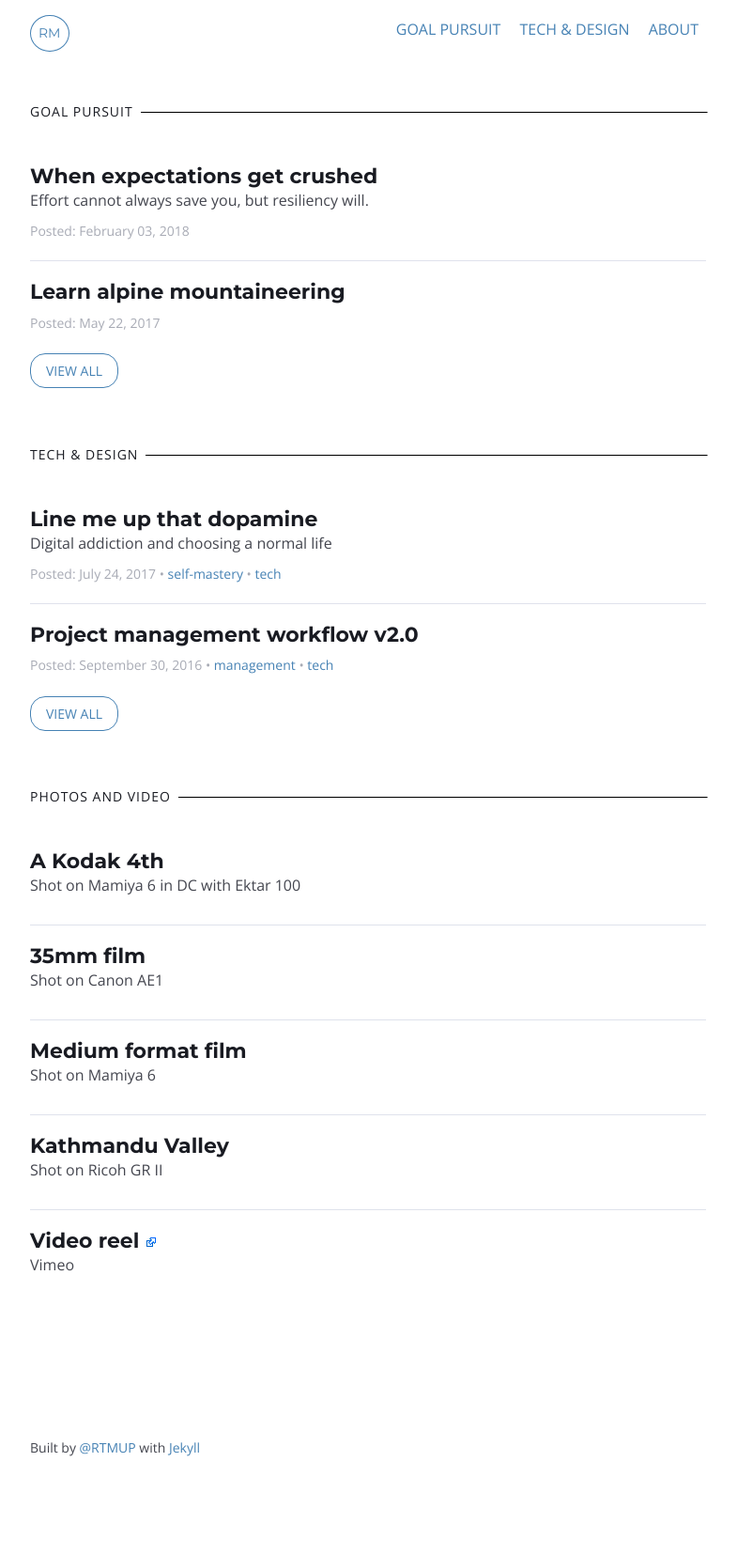
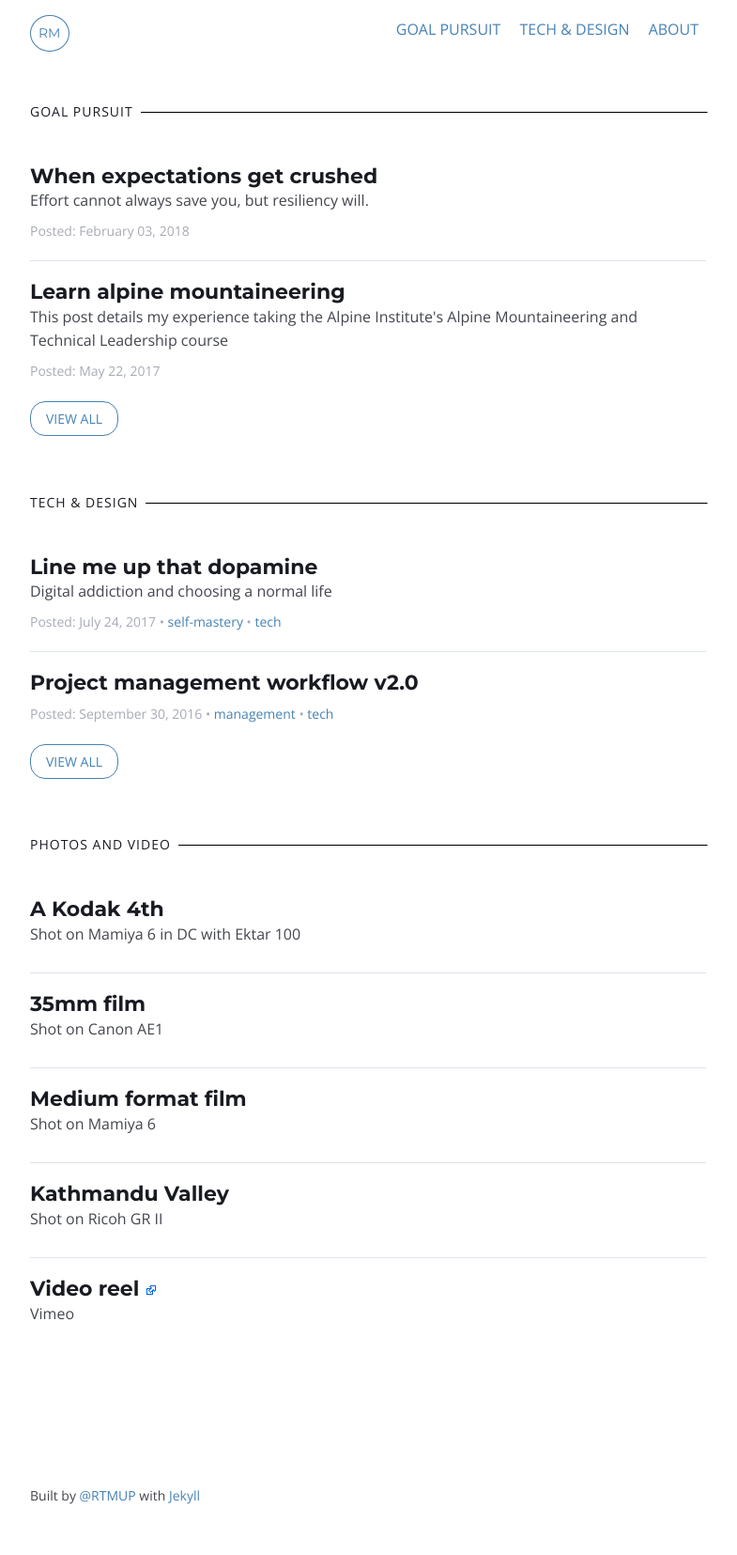
Before and after one commit to mcknightlabs/rtmup, a Jekyll site: the page built from index.html, in a window 1280 px wide. Shown: the whole page at 94% size, without its empty margins (248-1033 px from the left). Built offline with Jekyll 4.4.1, drawn with Linux system fonts in a browser that asks for light colours; before the commit the page ends 1604 px from its top, so only the background shows below that.

Commit message:
removes old amtl1 post and modifies new one

```diff
--- a/_posts/goal/2017-05-22-amtl1.md
+++ b/_posts/goal/2017-05-22-amtl1.md
@@ -1,7 +1,7 @@
 ---
 layout: photos
 title: Learn alpine mountaineering
-description:
+description: This post details my experience taking the Alpine Institute's Alpine Mountaineering and Technical Leadership course
 category: goal
 tags:
 ---
--- a/_posts/goal/2017-5-22-amtl1.md
+++ /dev/null
@@ -1,315 +0,0 @@
----
-layout: photos
-title: Learn alpine mountaineering
-description:
-category: goal
-tags:
----
-
-<div class="row">
-	<div class="medium-10 medium-centered columns">
-		<h2>What's the appeal of mountaineering?</h2>
-		<p>Why would you willingly sleep on the ground, hike for hours in winter weather, and eat freeze dried meals that don't expire until 2047? ...especially when you could be sitting on a warm tropical beach, drink in hand, for less money.</p>
-
-		<p>The appeal of trekking and mountaineering can be hard to explain if you've never experienced them, but I'll go out on a ledge and give it a try.</p>
-
-		<p>Here's my motivation...</p>
-		<ul>
-			<li><strong>I get the chance to live more intensely.</strong> The adrenaline, camaraderie, and absence of digital communications make me feel more alive.</li>
-			<li><strong>My life becomes more meaningful.</strong> I derive more value out of life when pursuing goals or engaging in activities that demand a decent amount of effort, dedication, and sacrifice.</li>
-			<li><strong>Walls in my path force me to increase my mental and physical resiliency.</strong> If I want to tackle difficult trails, routes, and peaks, I have to rigorously train both my body and mind. I have to stay sharp and continually assess my surroundings and personal capabilities. Day by day, this turns me into an all-around stronger person.</li>
-			<li><strong>I gain a sense of accomplishment.</strong> It's hard to beat how you feel after achieving a goal – a destination reached or technical skill mastered – through honest, hard work.</li>
-			<li><strong>I am awarded with exceptional photography opportunities.</strong><!-- Whether the destination is New York or Tbilisi, Georgia, photography lies at the heart of most of my travel.* It's what motivated me to fly to Juneau, Alaska last year and head underneath Mendenhall glacier.--> Images of people pursuing objectives and overcoming adversity in dangerous, beautiful environments are compelling.</li>
-		</ul>
-
-		<!--<p><em>* Budget traveling: It's not required that you have a high-paying job to take these kind of trips. You just have to look for deals, be willing to rough it a bit, and compromise in other areas of life (e.g. I live with roommates). A weekend in New York cost me $130 (bus, Airbnb, and food). 14 days in Tbilisi and Yerevan cost me a bit more – $1500 (airfare, hostel, food, and tours) – but it was the only trip I took that year.</em></p>.-->
-
-		<h2>Why Alpinism?</h2>
-		<p>Starting with my <a href="{% post_url goal/2016-11-05-everest %}">Everest (EBC)</a> and <a href="{% post_url goal/2017-01-12-kilimanjaro %}">Kilimanjaro</a> trips last year, I've taken a minimalist approach to trekking and camping. As much as possible, I try to stick with the essentials. Because photography remains a key reason for many of these trips, I still bring a camera. However, rather than lug around a bulky DSLR, I pack the pocket-sized <a href="https://www.amazon.com/Ricoh-GR-II-Digital-Camera/dp/B00ZY9JJEU/">Ricoh GRII</a>. All of the photos that appear in this post were shot on the Ricoh or with my iPhone.</p>
-
-		<p>For the 12 day trek to EBC, my minimalist approach meant I was able to fit all my clothes and gear in a 30L pack. For Kilimanjaro, a 40L. Somehow I even managed to squeeze a puffy and down sleeping bag into both sacks. In terms of food, though, I only carried snacks. Meals were purchased at tea houses en route to EBC and carried by porters up Kilimanjaro.</p>
-
-		<p>After these treks and a successful trip to photograph the <a href="https://www.instagram.com/p/BD2H5Z9N8N4/?taken-by=rtmup">ice caves of Mendenhall Glacier</a>, I decided to step up to more technical mountaineering. This was something I viewed as more challenging and real adventure – the risk and expertise required were much higher.</p>
-
-		<p>In particular, I was drawn to Alpine mountaineering – a style that dictates a light and fast approach. The idea is that you want to move rapidly through areas with objective hazards – bad weather, rockfall, avalanches, etc. The more weight you carry, the slower and less agile you are when climbing.</p>
-
-		<p>To get up to speed with best practices and find some competent mountaineering partners for future trips, I spent the first two weeks of May participating in the Alpine Institute's <a href="http://www.alpineinstitute.com/catalog/alpine-mountaineering-and-technical-leadership,-part-1/">Alpine Mountaineering and Technical Leadership Part 1 (AMTL1) course</a>.</p>
-
-		<p>The rest of this post covers the details of that trip.</p>
-
-	</div>
-</div>
-
-<div class="row">
-	<div class="medium-10 medium-centered columns">
-
-		<h2>Keep it under 40lbs and 40L.</h2>
-		<p>That was my packing goal for my AMTL1 course. I ended up right around that number when I added the tent, 2L of water, food for 4 days, and snowshoes. Even carrying a 60m climbing rope, the total weight never surpassed 50lbs.</p>
-		<p>In hindsight, I probably should have gone with a 60L pack to fit my helmet inside and more easily affix external gear like snowshoes.</p>
-
-		<iframe src="http://docs.google.com/gview?url=https://s3.amazonaws.com/rtmup.com/blog_images/amtl1/amtl1_equipment.pdf&embedded=true" style="width:100%; height:600px;" frameborder="0"></iframe>
-
-		<h2>Plan the meals.</h2>
-		<p>When you can't visit Safeway every night, you actually have to plan multiple days worth of meals in advance. My own approach was based on previous trekking experience and info I read in <a href="https://www.amazon.com/Extreme-Alpinism-Climbing-Light-High/dp/0898866545">Extreme Alpinism</a>.</p>
-		<p>Here's my list for a 3 day 2 night trek or climb:</p>
-		<ul>
-			<li><strong>12 GUs</strong> – Eating GU, rather than solid food, during a climb maximizes performance by ensuring as little blood as possible leaves your muscles for your digestive system.</li>
-			<li><strong>1 quart-sized bag of sunflower seeds and almonds</strong> – After a long day of climbing, munching on these will provide a good number of calories and stimulate the appetite.</li>
-			<li><strong>3 2-packs of Bavarian Meats landjaeger</strong> – These German sausage sticks are high in protein and fat. There's a Bavarian Meats shop over in Pike's Place market in Seattle.</li>
-			<li><strong>Cliff Shot blocks</strong> – These gummies with small amounts of caffein are useful if you hit a wall or just want a pick-me-up while climbing or hiking.</li>
-			<li><strong>2 freeze dried Mountain house dinners</strong> – Freeze dried food is a great way to maximize calories while saving space in your bag.</li>
-			<li><strong>2 bananas</strong> – "Real food" for breakfast is awesome. You won't regret the extra pack weight.</li>
-			<li><strong>6 Cliff Base or Muscle Milk protein bars</strong> – I use these for breakfast and snacks at the end of the day. They're also useful if you hit a wall.</li>
-		</ul>
-	</div>
-</div>
-
-<figure>
-	<img src="https://s3.amazonaws.com/rtmup.com/blog_images/amtl1/2017-04-28-21.56.46.jpg" width="100%">
-</figure>
-
-<div class="row">
-	<div class="medium-10 medium-centered columns">
-		<h2>I discovered a 15oz sleeping bag.</h2>
-		<p>To fit all my gear in the tiny 40L pack, I knew I needed to reduce the size of my two biggest items – my puffy and sleeping bag. My old ones were $40 North Face knockoffs purchased in Kathmandu. Although they worked great, they took up about 20 of the 40L.</p>
-		<p>My solution was to purchase a <a href="http://www.mountainhardwear.com/ghost-whisperer-collection/">Mountain Hardwear Ghost Whisperer down jacket</a> and <a href="http://featheredfriends.com/vireo-ul-down-sleeping-bag.html">Feathered Friends Vireo Ultralight</a>.</p>
-		<p>The Vireo is a pretty unique bag. To keep the weight and size to an absolute minimum, it lacks a hood and zipper. The down fill is also different in the top and bottom halves – the lower half is rated at 25ºF / -4ºC, the upper half 45ºF / 7ºC). In colder temps, you simply wear your puffy and other layers to keep your top half warm.</p>
-		<p>After using it in the Cascades in winter conditions during AMTL1, I can report back that this bag was worth the money. However, if the temps are in the low 20s or teens, definitely be prepared to wear layers.</p>
-	</div>
-</div>
-
-<figure>
-	<img src="https://s3.amazonaws.com/rtmup.com/blog_images/amtl1/2017-04-30-14.54.41.jpg" width="100%">
-</figure>
-
-<div class="row">
-	<div class="medium-10 medium-centered columns">
-		<h2>Day 1. Gear checkout and climbing basics</h2>
-		<p>After arriving at the Alpine Institute, the first order of business was to check out everyone's gear and make purchases of items we lacked. I ended up buying a pair of glacier glasses, an extra pair of medium-weight gloves (100% worth it), and snow buckets for my trekking poles (1000% worth it).</p>
-		<p>Rather than drop a lot of money on expensive mountaineering boots and a tent, I opted to rent.</p>
-		<p>In hindsight, I wish I had purchased boots, rather than renting. The plastic rentals were horrible – old, super heavy, and not a perfect fit. Even with thick wool socks, my shins ended up pretty bruised and cut up after just a few hours.</p>
-		<p>As an aside, well-made gaiters are a must, regardless of the boot. My cheapo Kathmandu gaiters broke after a couple of days and my plastic boots soon filled with snow. Trudging around in soggy socks in cold temperatures is neither fun nor all that safe. I kept the socks and boot insoles in my sleeping bag at night to dry them out as best I could.</p>
-		<p>Whereas the boots were probably my worst piece of gear – aside from the broken gaiters – the rental tent was one of the best. The inside of our double-walled red <a href="http://us.hilleberg.com/EN/tent/red-label-tents/nallo-2/">Hilleberg Nallo 2</a> stayed quite dry, despite days of rain and snow.</p>
-	</div>
-</div>
-
-<div class="row">
-	<div class="medium-10 medium-centered columns">
-		<h2>Days 2-4. Mt Baker.</h2>
-		<p>After the intro day, we headed to Mount Baker and worked on a variety of snow and ice skills. An approaching storm prevented us from summiting and caused us to break camp a little early.</p>
-		<ul>
-			<li><strong>Tuesday:</strong> Hiked up Baker and camped</li>
-			<li><strong>Wednesday:</strong> Practiced ice axe use, self-arrest, and crevasse rescue</li>
-			<li><strong>Thursday:</strong> Practiced glissading and hiked out just prior to a thunderstorm</li>
-		</ul>
-	</div>
-</div>
-
-<figure>
-	<img src="https://s3.amazonaws.com/rtmup.com/blog_images/amtl1/R0011219.jpg" width="100%">
-</figure>
-
-<figure>
-	<img src="https://s3.amazonaws.com/rtmup.com/blog_images/amtl1/R0011223.jpg" width="100%">
-</figure>
-
-<figure>
-	<img src="https://s3.amazonaws.com/rtmup.com/blog_images/amtl1/R0011440.jpg" width="100%">
-</figure>
-
-<figure>
-	<img src="https://s3.amazonaws.com/rtmup.com/blog_images/amtl1/R0011443.jpg" width="100%">
-</figure>
-
-<figure>
-	<img src="https://s3.amazonaws.com/rtmup.com/blog_images/amtl1/R0011448.jpg" width="100%">
-</figure>
-
-<figure>
-	<img src="https://s3.amazonaws.com/rtmup.com/blog_images/amtl1/2017-05-11-14.08.11.jpg" width="100%">
-</figure>
-
-<figure>
-	<img src="https://s3.amazonaws.com/rtmup.com/blog_images/amtl1/2017-05-11-14.09.58.jpg" width="100%">
-</figure>
-
-
-<figure>
-	<img src="https://s3.amazonaws.com/rtmup.com/blog_images/amtl1/R0011463.jpg" width="100%">
-</figure>
-
-<figure>
-	<img src="https://s3.amazonaws.com/rtmup.com/blog_images/amtl1/R0011468.jpg" width="100%">
-</figure>
-
-<figure>
-	<img src="https://s3.amazonaws.com/rtmup.com/blog_images/amtl1/R0011476.jpg" width="100%">
-</figure>
-
-<figure>
-	<img src="https://s3.amazonaws.com/rtmup.com/blog_images/amtl1/R0011481.jpg" width="100%">
-</figure>
-
-<div class="row">
-	<div class="medium-10 medium-centered columns">
-		<h2>Days 5 – 9. On the rocks around Leavenworth.</h2>
-		<p>Following Baker, our group made its way west across the Cascades to Leavenworth for the rock portion of the course. We started out with basic climbing techniques then covered how to clean for a leader and rappel. Along the way, we also picked up a variety of tips – e.g. how to rappel with two ropes, pass a knot, etc.</p>
-		<p>The route rating numbers below come from the <a href="http://blog.theclymb.com/out-there/the-yosemite-decimal-system/">Yosemite Decimal system</a>.</p>
-		<ul>
-			<li><strong>Friday:</strong> <a href="https://www.mountainproject.com/v/barneys-rubble/106590977">Barney's Rubble</a> – climbed a 5.6 and 5.7</li>
-			<li><strong>Saturday:</strong> <a href="https://www.mountainproject.com/v/playground-point/106495306">Playground Point</a> – climbed 2 routes of 5.7</li>
-			<li><strong>Sunday:</strong> <a href="https://www.thecrag.com/climbing/united-states/central-cascade-mountains/area/16778077">Mountaineers Buttress</a> – (trad cleaning practice) cleaned 3 routes of 5.4-5.6</li>
-			<li><strong>Monday:</strong> <a href="http://www.rockclimbing.com/routes/North_America/United_States/Washington/Central_Washington/Icicle_Canyon/Icicle_Buttress/R_D_on_Icicle_Buttress_12972.html">R&D on Icicle Buttress</a> – (multi-pitch + cleaning practice) cleaned 5 pitches of 5.6, belayed the leader, and rappelled</li>
-			<li><strong>Tuesday:</strong> <a href="https://www.mountainproject.com/v/february-buttress/107225119">Ground Hog Day on February Buttress</a> – (multi-pitch + cleaning practice) cleaned 3 pitches of 5.6, belayed the leader, and rappelled</li>
-		</ul>
-	</div>
-</div>
-
-<figure>
-	<img src="https://s3.amazonaws.com/rtmup.com/blog_images/amtl1/R0011483.jpg" width="100%">
-</figure>
-
-<figure>
-	<img src="https://s3.amazonaws.com/rtmup.com/blog_images/amtl1/R0011492.jpg" width="100%">
-</figure>
-
-<figure>
-	<img src="https://s3.amazonaws.com/rtmup.com/blog_images/amtl1/R0011493.jpg" width="100%">
-</figure>
-
-<figure>
-	<img src="https://s3.amazonaws.com/rtmup.com/blog_images/amtl1/R0011504.jpg" width="100%">
-</figure>
-
-<figure>
-	<img src="https://s3.amazonaws.com/rtmup.com/blog_images/amtl1/R0011546.jpg" width="100%">
-</figure>
-
-<figure>
-	<img src="https://s3.amazonaws.com/rtmup.com/blog_images/amtl1/R0011554.jpg" width="100%">
-</figure>
-
-<figure>
-	<img src="https://s3.amazonaws.com/rtmup.com/blog_images/amtl1/R0011569.jpg" width="100%">
-</figure>
-
-<figure>
-	<img src="https://s3.amazonaws.com/rtmup.com/blog_images/amtl1/R0011576.jpg" width="100%">
-</figure>
-
-<figure>
-	<img src="https://s3.amazonaws.com/rtmup.com/blog_images/amtl1/R0011582.jpg" width="100%">
-</figure>
-
-<figure>
-	<img src="https://s3.amazonaws.com/rtmup.com/blog_images/amtl1/R0011587.jpg" width="100%">
-</figure>
-
-<figure>
-	<img src="https://s3.amazonaws.com/rtmup.com/blog_images/amtl1/R0011603.jpg" width="100%">
-</figure>
-
-<figure>
-	<img src="https://s3.amazonaws.com/rtmup.com/blog_images/amtl1/R0011606.jpg" width="100%">
-</figure>
-
-<figure>
-	<img src="https://s3.amazonaws.com/rtmup.com/blog_images/amtl1/R0011608.jpg" width="100%">
-</figure>
-
-<div class="row">
-	<div class="medium-10 medium-centered columns">
-		<h2>Days 10 – 12. Sahale Mountain in the Pickets.</h2>
-		<p>The end of the course was intended to be a technical ascent of a peak in the Cascades that required glacial travel and some form of rock scrambling or climbing.</p>
-		<p>Due to weather and time constraints, our group selected Sahale Peak.</p>
-		<ul>
-			<li><strong>Wednesday:</strong> Hiked through the back country and camped next to Sahale</li>
-			<li><strong>Thursday:</strong> Waited for the weather to clear (aka sat in the tent for 24hrs)</li>
-			<li><strong>Friday:</strong> Attempted to summit Sahale but turned back when faced with a whiteout in avalanche territory</li>
-		</ul>
-	</div>
-</div>
-
-<figure>
-	<img src="https://s3.amazonaws.com/rtmup.com/blog_images/amtl1/R0011611.jpg" width="100%">
-</figure>
-
-<figure>
-	<img src="https://s3.amazonaws.com/rtmup.com/blog_images/amtl1/R0011613.jpg" width="100%">
-</figure>
-
-<figure>
-	<img src="https://s3.amazonaws.com/rtmup.com/blog_images/amtl1/R0011629.jpg" width="100%">
-</figure>
-
-<figure>
-	<img src="https://s3.amazonaws.com/rtmup.com/blog_images/amtl1/R0011639.jpg" width="100%">
-</figure>
-
-<figure>
-	<img src="https://s3.amazonaws.com/rtmup.com/blog_images/amtl1/R0011641.jpg" width="100%">
-</figure>
-
-<figure>
-	<img src="https://s3.amazonaws.com/rtmup.com/blog_images/amtl1/R0011646.jpg" width="100%">
-</figure>
-
-<figure>
-	<img src="https://s3.amazonaws.com/rtmup.com/blog_images/amtl1/R0011662.jpg" width="100%">
-</figure>
-
-<figure>
-	<img src="https://s3.amazonaws.com/rtmup.com/blog_images/amtl1/R0011671.jpg" width="100%">
-</figure>
-
-<figure>
-	<img src="https://s3.amazonaws.com/rtmup.com/blog_images/amtl1/R0011673.jpg" width="100%">
-</figure>
-
-<figure>
-	<img src="https://s3.amazonaws.com/rtmup.com/blog_images/amtl1/R0011676.jpg" width="100%">
-</figure>
-
-<figure>
-	<img src="https://s3.amazonaws.com/rtmup.com/blog_images/amtl1/R0011679.jpg" width="100%">
-</figure>
-
-<figure>
-	<img src="https://s3.amazonaws.com/rtmup.com/blog_images/amtl1/R0011680.jpg" width="100%">
-</figure>
-
-<figure>
-	<img src="https://s3.amazonaws.com/rtmup.com/blog_images/amtl1/R0011694.jpg" width="100%">
-</figure>
-
-<figure>
-	<img src="https://s3.amazonaws.com/rtmup.com/blog_images/amtl1/R0011695.jpg" width="100%">
-</figure>
-
-<figure>
-	<img src="https://s3.amazonaws.com/rtmup.com/blog_images/amtl1/R0011708.jpg" width="100%">
-</figure>
-
-<figure>
-	<img src="https://s3.amazonaws.com/rtmup.com/blog_images/amtl1/R0011709.jpg" width="100%">
-</figure>
-
-<div class="row">
-	<div class="medium-10 medium-centered columns">
-		<h2>My 2min course review</h2>
-		<p>Overall, I would recommend AMTL1 if you have several months of climbing experience. You need to know climbing basics – e.g. the fundamental knots, rope maintenance, how to belay and climb effectively, rope coiling, etc.– or you will not get the most value from the course. If you already have a year or more of sport or trad under your harness, you should probably jump right into AMTL2.</p>
-		<p>The main value I derived from AMTL1:</p>
-		<ol>
-			<li><strong>Exposure to best practices:</strong> I could have tried to learn alpine mountaineering by cobbling together YouTube videos, books, and just experimenting. However, I knew that perfect practice makes perfect. I wanted to get exposed to best practices. The AMTL1 course accelerated my learning process by months, if not years. It introduced me to a variety of alpine mountaineering techniques by experienced guides that I can now practice more perfectly with my friends.</li>
-			<li><strong>The network:</strong> I met a variety of people with whom I can now go mountaineering. Because I know these individuals received the same training, I can feel comfortable relying on them in challenging environments.</li>
-			<li><strong>Snow camping experience:</strong> Prior to this trip, I had camped in cold and snowy conditions but never on top of five feet of snow. What was new to me: digging trenches for the tent's snow stakes, building a boot box under the vestibule where we could sit and cook, boiling snow for water, and using wag bags.</li>
-			<li><strong>Lots of rope instruction:</strong> Going into the course, I had minimal rock climbing experience. I had top roped in the gym maybe four or five times and been outdoor top roping twice. The rock portion of the course gave me more opportunities to climb and taught me how to belay and clean for a leader.</li>
-		</ol>
-		<p>What could have been better:</p>
-		<ol>
-			<li><strong>Greater reinforcement of complex techniques:</strong> AMTL1 was definitely a crash course in mountaineering. There was almost too much to learn, especially given my limited rock climbing experience. It would have been great if we could have had additional practice with the more complicated techniques – e.g. setting up a crevasse rescue system and knot passing.</li>
-			<li><strong>The addition of at least one more instructor:</strong> The instructor-student ratio for most of the course was 1:4.5. Overall, I thought the instruction was great, but on the days when an additional one or two instructors were present, it was far better. I realize this might raise the cost of the course, but it would probably be worth it.</li>
-			<li><strong>The weather:</strong> Well, yeah, it's the Cascades.</li>
-		</ol>
-	</div>
-</div>
```
